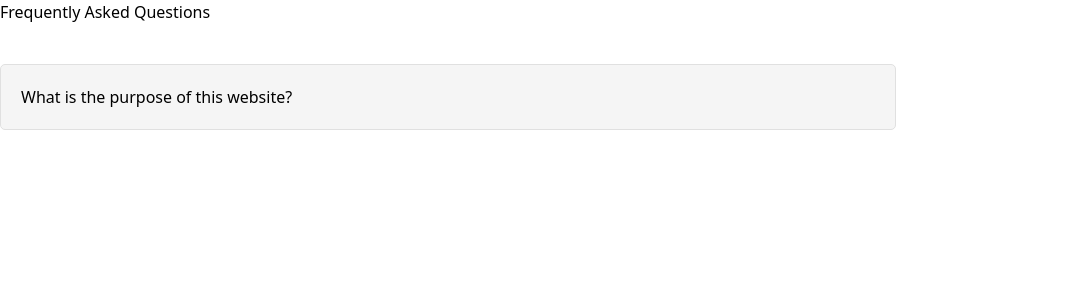
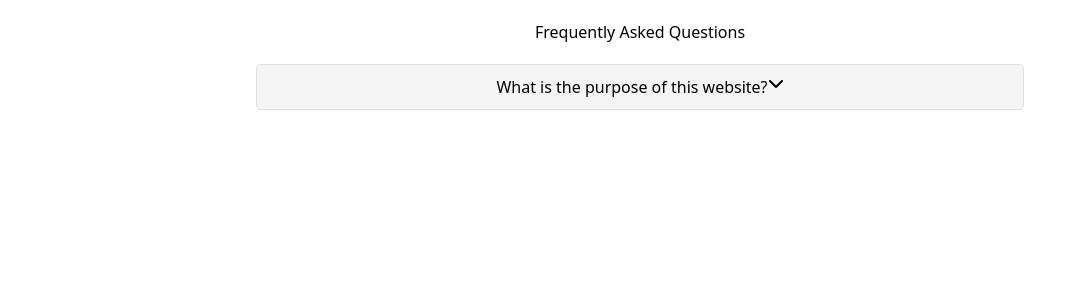
Before and after one commit to RaduStefanLungu/Blockta, a React (Vite) app in the folder client/: page /faq in a window 1280 px wide. Shown: the top 300 px of the page, without its empty margins (0-1087 px from the left). Built offline with nearby package versions, Linux system fonts and the light colour scheme.

Commit message:
Feature template de question abouti

```diff
--- a/client/src/pages/FaqPage.jsx
+++ b/client/src/pages/FaqPage.jsx
@@ -1,5 +1,7 @@
 import React, { useState } from 'react'
 import "../styles/faqPage.css"
+import { FaChevronDown, FaChevronUp } from "react-icons/fa6";
+
 
 export default function FaqPage() {
   const [showResults, setShowResults] = useState(false);
@@ -8,11 +10,10 @@ export default function FaqPage() {
     <>
       <div className="container mx-auto px-4">
         <h1 className="text-4xl font-bold text-center my-8">Frequently Asked Questions</h1>
-        <div className="flex flex-col">
-          <div className="flex flex-col my-4 questions" onClick={() => setShowResults(!showResults)}>
-            <h2 className="text-2xl font-bold">What is the purpose of this website?</h2>
-            { showResults ? <Results /> : null }
-          </div>
+        <div className={`flex flex-col my-4 questions`} >
+          <h2 className="text-2xl font-bold">What is the purpose of this website?</h2>
+          { showResults ? <Results /> : null }
+          { showResults ? <FaChevronUp className='mx-auto my-auto text-xl icon' onClick={() => setShowResults(!showResults)}/> : <FaChevronDown className='mx-auto my-auto text-xl icon' onClick={() => setShowResults(!showResults)}/> }
         </div>
       </div>
     </>
--- a/client/src/styles/faqPage.css
+++ b/client/src/styles/faqPage.css
@@ -1,17 +1,32 @@
 .questions {
+  display: flex;
+  justify-content: center;
   margin-top: 20px;
   margin-bottom: 20px;
-  padding: 20px;
+  padding: 10px;
   border: 1px solid #e0e0e0;
   border-radius: 5px;
   background-color: #f5f5f5;
   text-align: center;
-  width: 70%;
+  width: 60vw;
 }
 
-div .flex{
+.container{
+  display: flex;
+  justify-content: center;
+  align-items: center;
+  flex-direction: column;
+  margin-top: 20px;
+}
+
+.contenu{
+  flex-direction: column;
   display: flex;
   justify-content: space-between;
   align-items: center;
   margin-top: 20px;
 }
+
+.icon{
+  cursor: pointer;
+}
```
Also changed, not shown: client/src/assets/minus.png (added), client/src/assets/plus.png (added).
